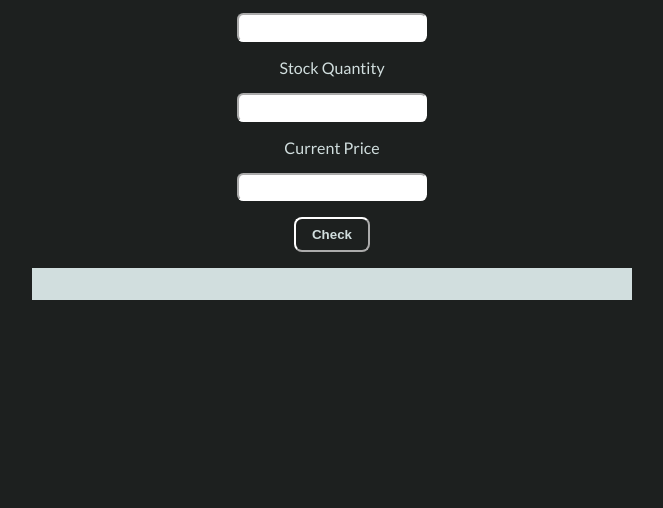
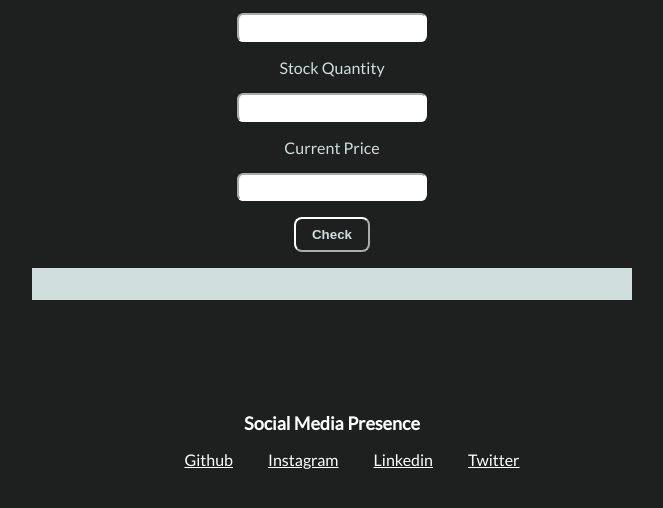
Before and after one commit to kumarsaket601/neogcamp-project5-stockpricegain, a plain HTML site: page index.html in a window 1280 px wide. Shown: the part 162-670 px from the top of the page, without its empty margins (308-971 px from the left). Drawn offline with Linux system fonts and the light colour scheme.

Commit message:
update in index and css

```diff
--- a/index.html
+++ b/index.html
@@ -24,6 +24,22 @@
 
         <div class="output"></div>
     </div>
+
+    <footer class="footer">
+
+        <div class="footer-header container container-center">Social Media Presence</div>
+
+        <ul class="social-links list-non-bullet">
+            <li class="list-item-inline"> <a class="link" href="https://github.com/kumarsaket601">Github</a> </li>
+            <li class="list-item-inline"> <a class="link" href="https://www.instagram.com/k.saket601/">Instagram</a>
+            </li>
+            <li class="list-item-inline"> <a class="link" href="https://www.linkedin.com/in/saketkumar21/">Linkedin</a>
+            </li>
+            <li class="list-item-inline"> <a class="link" href="https://twitter.com/saketkum11">Twitter</a> </li>
+        </ul>
+
+
+    </footer>
   <script src="app.js" type="text/javascript"></script>
 </body>
 </html>
--- a/style.css
+++ b/style.css
@@ -56,3 +56,35 @@ input{
     font-weight: bold;
 
 }
+/** footer**/
+.list-non-bullet {
+    list-style: none;
+}
+
+.list-item-inline {
+    display: inline;
+    padding: 0rem 1rem;
+}
+
+
+.footer {
+    background-color: var(--primary-color);
+    padding: 7rem 1rem;
+    text-align: center;
+    color: white;
+    margin: auto;
+
+}
+
+.footer .link {
+    color: white;
+}
+
+.footer ul {
+    padding-inline-start: opx;
+}
+
+.footer .footer-header {
+    font-weight: bold;
+    font-size: large;
+}
```
